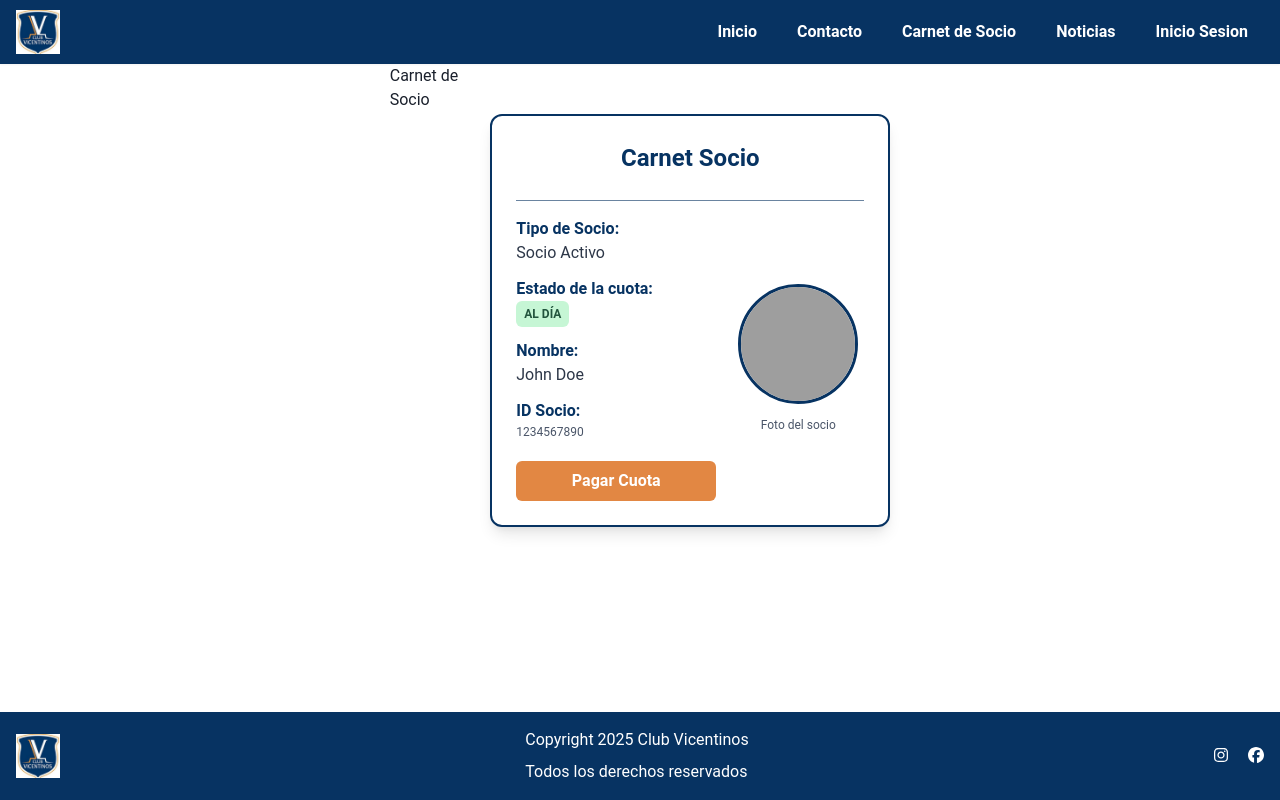
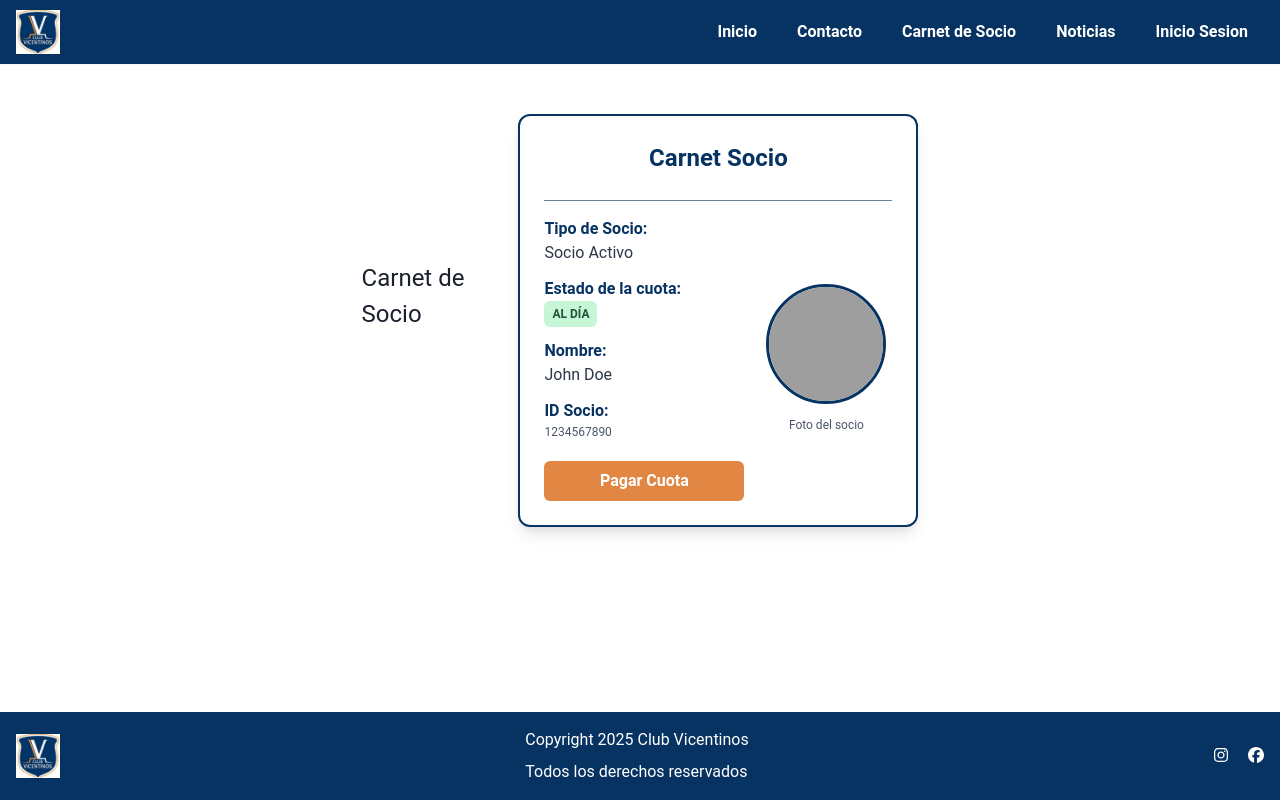
Before and after one commit to Comagol/Vicentinos-Web, a React (Vite) app in the folder frontend/: page /member-card in a window 1280 px wide. Built offline with nearby package versions, Linux system fonts and the light colour scheme; grey boxes are pictures that could not be loaded.

Commit message:
adding more staff to member card

```diff
--- a/frontend/src/views/MemberCard.tsx
+++ b/frontend/src/views/MemberCard.tsx
@@ -1,10 +1,12 @@
 import CardMember from "../components/CardMember";
-import { Flex, Text } from "@chakra-ui/react";
+import { Center, Flex, Text } from "@chakra-ui/react";
 
 const MemberCard = () => {
   return (
     <Flex alignSelf="center">
-      <Text>Carnet de Socio</Text>
+      <Center>
+      <Text fontSize="large">Carnet de Socio</Text>
+      </Center>
       <CardMember />
     </Flex>
   )
```
